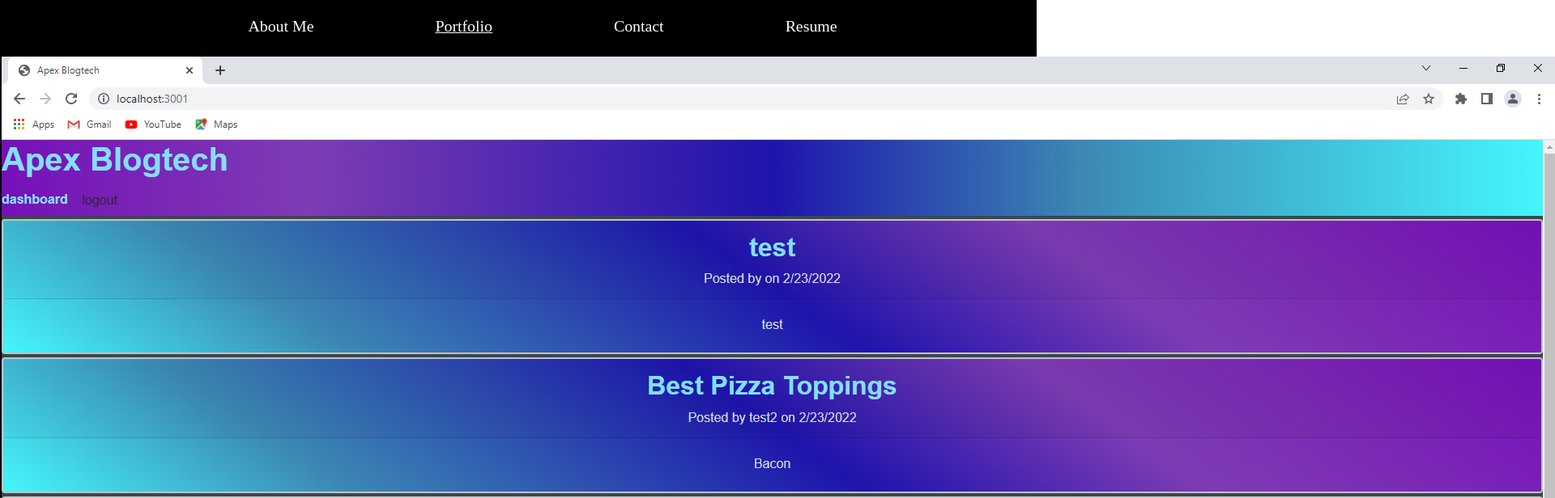
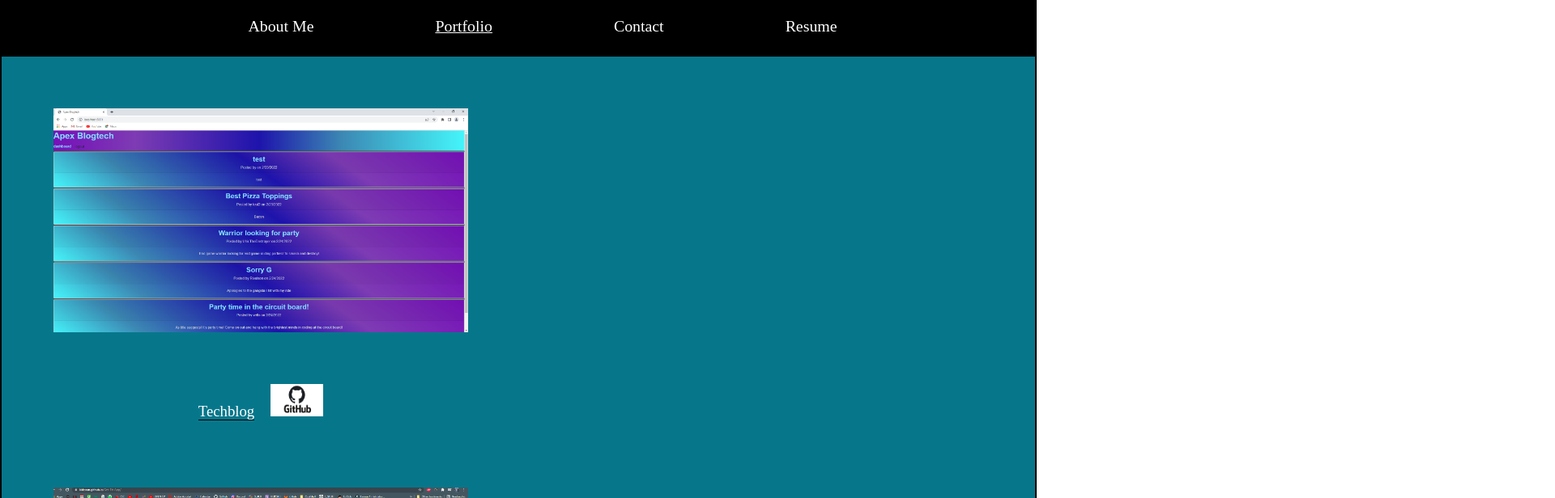
Before and after one commit to box-monkey/apex-port, a React (Create React App) app: page / in a window 1280 px wide. Both pictures are taken after a click on the element "Portfolio". Shown: the top 616 px of the page at 81% size, 1920 px wide, since content can reach past the window. Built offline with nearby package versions, Linux system fonts and the light colour scheme.

Commit message:
finished, still need to deploy

```diff
--- /dev/null
+++ b/src/components/Portfolio/Portfolio.css
@@ -0,0 +1,5 @@
+.portfolio-container {
+	display: flex;
+	flex-direction: row;
+	flex-wrap: wrap;
+}
--- a/src/components/Portfolio/index.js
+++ b/src/components/Portfolio/index.js
@@ -7,10 +7,11 @@ import notetaker from "../../assets/images/notetaker.png";
 import sellquicker from "../../assets/images/sellquicker.PNG";
 import weatherapp from "../../assets/images/weatherapp.png";
 import ghlogo from "../../assets/images/logo.png";
+import "./Portfolio.css";
 
 function Portfolio() {
   return (
-    <section>
+    <section className="portfolio-container">
       <Projects
         name="Techblog"
         repo={ghlogo}
--- /dev/null
+++ b/src/components/Projects/Projects.css
@@ -0,0 +1,33 @@
+
+#projects {
+	margin: 20px;
+	position: relative;
+}
+
+.project-img {
+	height: auto;
+	width: 40vw;
+	display: block;
+	position: relative;
+    padding: auto;
+    margin: 4.0rem;
+}
+
+.github-img {
+	height: 40px;
+	width: 65px;
+	fill: white;
+}
+
+.image-container {
+	top: 50px;
+	left: 25px;
+	position: absolute;
+}
+
+.project-name {
+	color: white;
+	margin-right: 20px;
+	text-decoration: none;
+	border-bottom: 1px solid black;
+}
--- a/src/components/Projects/index.js
+++ b/src/components/Projects/index.js
@@ -1,27 +1,20 @@
 import React from "react";
+import "./Projects.css";
 
 function Projects(props) {
   const { name, githubLink, githubDeploy, projImg, repo } = props;
 
   return (
     <div>
-      <img src={projImg} />
+      <img src={projImg} className="project-img"/>
       <div className="img-container">
         <h3>
           <a href={githubDeploy} target="_blank" className="project-name">
             {name}
           </a>
 
-          {/* <a href={githubLink} target="_blank">
-            <svg xlms='http://www.w3.org/2000/svg'
-            viewBox='0 0 512 512'>
-            <img src={repo} />
-            Github repo
-            </svg>
-            </a> */}
-
             <a href={githubLink} target="_blank">
-            <img src={repo} />
+            <img src={repo} className="github-img"/>
             </a>
 
         </h3>
```
Also changed, not shown: src/components/About/index.js (+4 -5 lines).
